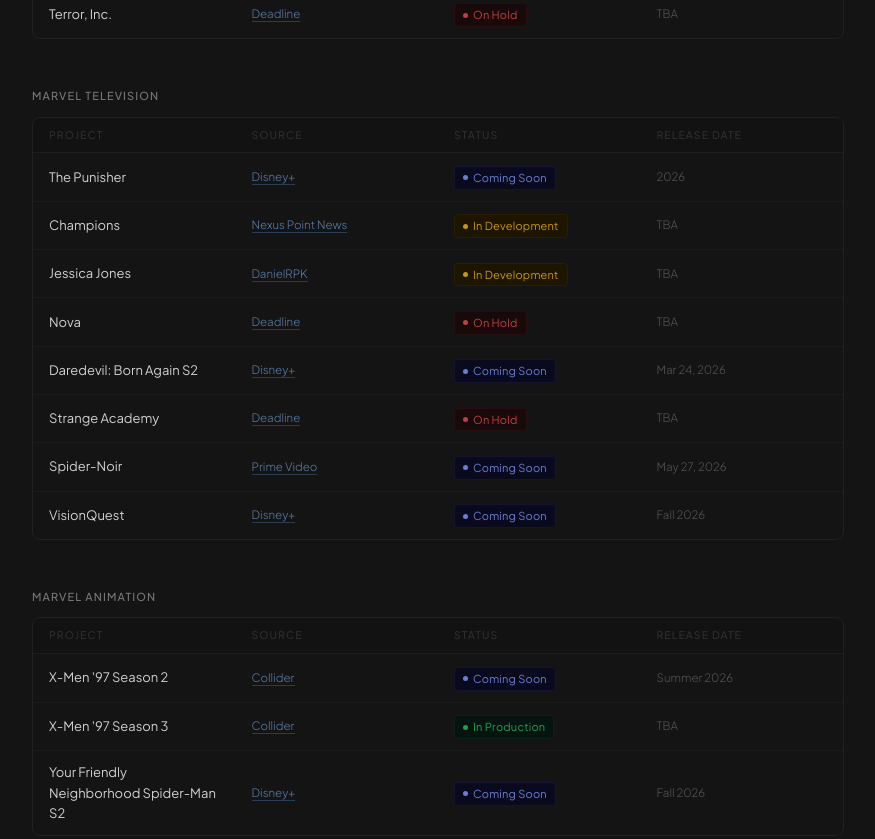
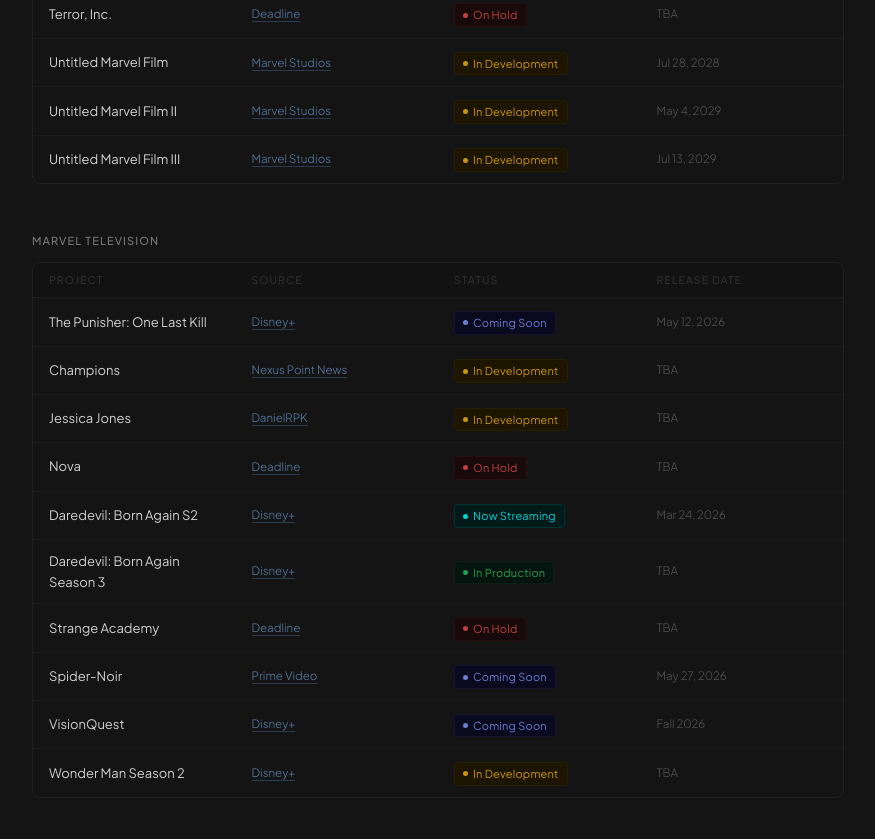
Before and after one commit to MCUFilmNews/MCUFilmNews-02, a plain HTML site: page index.html in a window 1280 px wide. Shown: the part 555-1394 px from the top of the page, without its empty margins (202-1077 px from the left). Drawn offline with nearby package versions, Linux system fonts and the light colour scheme.

Commit message:
Update index.html

```diff
--- a/index.html
+++ b/index.html
@@ -191,6 +191,9 @@
   .cs { background: #0a0a1e; color: #6a7fd4; border: 1px solid #141430; }
   .cs .dot { background: #6a7fd4; }
 
+  .ns { background: #001a1a; color: #00d4d4; border: 1px solid #003535; }
+  .ns .dot { background: #00d4d4; }
+
   footer {
     border-top: 1px solid #1e1e1e;
     padding-top: 20px;
@@ -232,12 +235,15 @@
       <table>
         <thead><tr><th>Project</th><th>Source</th><th>Status</th><th>Release Date</th></tr></thead>
         <tbody>
-          <tr><td><div class="name">Avengers: Doomsday</div></td><td class="src"><a href="https://www.marvel.com/movies/avengers-doomsday" target="_blank">Marvel Studios</a></td><td><span class="b c"><span class="dot"></span>In Production<td class="src">Dec 18, 2026</td></tr>
-          <tr><td><div class="name">Avengers: Secret Wars</div></td><td class="src"><a href="https://www.marvel.com/movies/avengers-secret-wars" target="_blank">Marvel Studios</a></td><td><span class="b r"><span class="dot"></span>In Development<td class="src">Dec 17, 2027</td></tr>
+          <tr><td><div class="name">Avengers: Doomsday</div></td><td class="src"><a href="https://www.marvel.com/movies/avengers-doomsday" target="_blank">Marvel Studios</a></td><td><span class="b c"><span class="dot"></span>In Production</span></td><td class="src">Dec 18, 2026</td></tr>
+          <tr><td><div class="name">Avengers: Secret Wars</div></td><td class="src"><a href="https://www.marvel.com/movies/avengers-secret-wars" target="_blank">Marvel Studios</a></td><td><span class="b r"><span class="dot"></span>In Development</span></td><td class="src">Dec 17, 2027</td></tr>
           <tr><td><div class="name">Spider-Man: Brand New Day</div></td><td class="src"><a href="https://spidermanbrandnewday.movie/" target="_blank">Sony Pictures</a></td><td><span class="b cs"><span class="dot"></span>Coming Soon</span></td><td class="src">Jul 31, 2026</td></tr>
-          <tr><td><div class="name">X-Men</div></td><td class="src"><a href="https://x.com/MCUFilmNews/status/1935721881254207830?s=20" target="_blank">Variety</a></td><td><span class="b r"><span class="dot"></span>In Development<td class="src">TBA</td></tr>
-          <tr><td><div class="name">Midnight Sons</div></td><td class="src"><a href="https://x.com/MCUFilmNews/status/1800546522788188466?s=20" target="_blank">Nexus Point News</a></td><td><span class="b r"><span class="dot"></span>In Development<td class="src">TBA</td></tr>
-          <tr><td><div class="name">Terror, Inc.</div></td><td class="src"><a href="https://x.com/MCUFilmNews/status/1892640658994631144?s=20" target="_blank">Deadline</a></td><td><span class="b h"><span class="dot"></span>On Hold<td class="src">TBA</td></tr>
+          <tr><td><div class="name">X-Men</div></td><td class="src"><a href="https://x.com/MCUFilmNews/status/1935721881254207830?s=20" target="_blank">Variety</a></td><td><span class="b r"><span class="dot"></span>In Development</span></td><td class="src">TBA</td></tr>
+          <tr><td><div class="name">Midnight Sons</div></td><td class="src"><a href="https://x.com/MCUFilmNews/status/1800546522788188466?s=20" target="_blank">Nexus Point News</a></td><td><span class="b r"><span class="dot"></span>In Development</span></td><td class="src">TBA</td></tr>
+          <tr><td><div class="name">Terror, Inc.</div></td><td class="src"><a href="https://x.com/MCUFilmNews/status/1892640658994631144?s=20" target="_blank">Deadline</a></td><td><span class="b h"><span class="dot"></span>On Hold</span></td><td class="src">TBA</td></tr>
+          <tr><td><div class="name">Untitled Marvel Film</div></td><td class="src"><a href="https://x.com/MCUFilmNews/status/2035052252847907213?s=20" target="_blank">Marvel Studios</a></td><td><span class="b r"><span class="dot"></span>In Development</span></td><td class="src">Jul 28, 2028</td></tr>
+          <tr><td><div class="name">Untitled Marvel Film II</div></td><td class="src"><a href="https://x.com/MCUFilmNews/status/2035052252847907213?s=20" target="_blank">Marvel Studios</a></td><td><span class="b r"><span class="dot"></span>In Development</span></td><td class="src">May 4, 2029</td></tr>
+          <tr><td><div class="name">Untitled Marvel Film III</div></td><td class="src"><a href="https://x.com/MCUFilmNews/status/2035052252847907213?s=20" target="_blank">Marvel Studios</a></td><td><span class="b r"><span class="dot"></span>In Development</span></td><td class="src">Jul 13, 2029</td></tr>
         </tbody>
       </table>
     </div>
@@ -249,14 +255,16 @@
       <table>
         <thead><tr><th>Project</th><th>Source</th><th>Status</th><th>Release Date</th></tr></thead>
         <tbody>
-          <tr><td><div class="name">The Punisher</div></td><td class="src"><a href="https://x.com/MCUFilmNews/status/2020739156079714624?s=20" target="_blank">Disney+</a></td><td><span class="b cs"><span class="dot"></span>Coming Soon</span></td><td class="src">2026</td></tr>
-          <tr><td><div class="name">Champions</div></td><td class="src"><a href="https://x.com/MCUFilmNews/status/1860399165496570201" target="_blank">Nexus Point News</a></td><td><span class="b r"><span class="dot"></span>In Development<td class="src">TBA</td></tr>
-          <tr><td><div class="name">Jessica Jones</div></td><td class="src"><a href="https://x.com/MCUFilmNews/status/2008003389037412483?s=20" target="_blank">DanielRPK</a></td><td><span class="b r"><span class="dot"></span>In Development<td class="src">TBA</td></tr>
-          <tr><td><div class="name">Nova</div></td><td class="src"><a href="https://x.com/MCUFilmNews/status/1892640658994631144?s=20" target="_blank">Deadline</a></td><td><span class="b h"><span class="dot"></span>On Hold<td class="src">TBA</td></tr>
-          <tr><td><div class="name">Daredevil: Born Again S2</div></td><td class="src"><a href="https://x.com/MCUFilmNews/status/2029660740014203184?s=20" target="_blank">Disney+</a></td><td><span class="b cs"><span class="dot"></span>Coming Soon<td class="src">Mar 24, 2026</td></tr>
-          <tr><td><div class="name">Strange Academy</div></td><td class="src"><a href="https://x.com/MCUFilmNews/status/1892640658994631144?s=20" target="_blank">Deadline</a></td><td><span class="b h"><span class="dot"></span>On Hold<td class="src">TBA</td></tr>
-          <tr><td><div class="name">Spider-Noir</div></td><td class="src"><a href="https://x.com/MCUFilmNews/status/2021997336130728203?s=20" target="_blank">Prime Video</a></td><td><span class="b cs"><span class="dot"></span>Coming Soon<td class="src">May 27, 2026</td></tr>
-          <tr><td><div class="name">VisionQuest</div></td><td class="src"><a href="https://x.com/MCUFilmNews/status/1977319724498497999?s=20" target="_blank">Disney+</a></td><td><span class="b cs"><span class="dot"></span>Coming Soon<td class="src">Fall 2026</td></tr>
+          <tr><td><div class="name">The Punisher: One Last Kill</div></td><td class="src"><a href="https://x.com/MCUFilmNews/status/2036434124584657060?s=20" target="_blank">Disney+</a></td><td><span class="b cs"><span class="dot"></span>Coming Soon</span></td><td class="src">May 12, 2026</td></tr>
+          <tr><td><div class="name">Champions</div></td><td class="src"><a href="https://x.com/MCUFilmNews/status/1860399165496570201" target="_blank">Nexus Point News</a></td><td><span class="b r"><span class="dot"></span>In Development</span></td><td class="src">TBA</td></tr>
+          <tr><td><div class="name">Jessica Jones</div></td><td class="src"><a href="https://x.com/MCUFilmNews/status/2008003389037412483?s=20" target="_blank">DanielRPK</a></td><td><span class="b r"><span class="dot"></span>In Development</span></td><td class="src">TBA</td></tr>
+          <tr><td><div class="name">Nova</div></td><td class="src"><a href="https://x.com/MCUFilmNews/status/1892640658994631144?s=20" target="_blank">Deadline</a></td><td><span class="b h"><span class="dot"></span>On Hold</span></td><td class="src">TBA</td></tr>
+          <tr><td><div class="name">Daredevil: Born Again S2</div></td><td class="src"><a href="https://x.com/MCUFilmNews/status/2036610922987520413?s=20" target="_blank">Disney+</a></td><td><span class="b ns"><span class="dot"></span>Now Streaming</span></td><td class="src">Mar 24, 2026</td></tr>
+          <tr><td><div class="name">Daredevil: Born Again Season 3</div></td><td class="src"><a href="https://x.com/MCUFilmNews/status/2036439378499870990?s=20" target="_blank">Disney+</a></td><td><span class="b c"><span class="dot"></span>In Production</span></td><td class="src">TBA</td></tr>
+          <tr><td><div class="name">Strange Academy</div></td><td class="src"><a href="https://x.com/MCUFilmNews/status/1892640658994631144?s=20" target="_blank">Deadline</a></td><td><span class="b h"><span class="dot"></span>On Hold</span></td><td class="src">TBA</td></tr>
+          <tr><td><div class="name">Spider-Noir</div></td><td class="src"><a href="https://x.com/MCUFilmNews/status/2021997336130728203?s=20" target="_blank">Prime Video</a></td><td><span class="b cs"><span class="dot"></span>Coming Soon</span></td><td class="src">May 27, 2026</td></tr>
+          <tr><td><div class="name">VisionQuest</div></td><td class="src"><a href="https://x.com/MCUFilmNews/status/1977319724498497999?s=20" target="_blank">Disney+</a></td><td><span class="b cs"><span class="dot"></span>Coming Soon</span></td><td class="src">Fall 2026</td></tr>
+          <tr><td><div class="name">Wonder Man Season 2</div></td><td class="src"><a href="https://x.com/MCUFilmNews/status/2036174018294980799?s=20" target="_blank">Disney+</a></td><td><span class="b r"><span class="dot"></span>In Development</span></td><td class="src">TBA</td></tr>
         </tbody>
       </table>
     </div>
@@ -268,9 +276,9 @@
       <table>
         <thead><tr><th>Project</th><th>Source</th><th>Status</th><th>Release Date</th></tr></thead>
         <tbody>
-          <tr><td><div class="name">X-Men '97 Season 2</div></td><td class="src"><a href="https://x.com/MCUFilmNews/status/1977305922864370058?s=20" target="_blank">Collider</a></td><td><span class="b cs"><span class="dot"></span>Coming Soon<td class="src">Summer 2026</td></tr>
+          <tr><td><div class="name">X-Men '97 Season 2</div></td><td class="src"><a href="https://x.com/MCUFilmNews/status/1977305922864370058?s=20" target="_blank">Collider</a></td><td><span class="b cs"><span class="dot"></span>Coming Soon</span></td><td class="src">Summer 2026</td></tr>
           <tr><td><div class="name">X-Men '97 Season 3</div></td><td class="src"><a href="https://x.com/MCUFilmNews/status/1900915947151745475?s=20" target="_blank">Collider</a></td><td><span class="b c"><span class="dot"></span>In Production</span></td><td class="src">TBA</td></tr>
-          <tr><td><div class="name">Your Friendly Neighborhood Spider-Man S2</div></td><td class="src"><a href="https://x.com/MCUFilmNews/status/2021669809617088707?s=20" target="_blank">Disney+</a></td><td><span class="b cs"><span class="dot"></span>Coming Soon<td class="src">Fall 2026</td></tr>
+          <tr><td><div class="name">Your Friendly Neighborhood Spider-Man S2</div></td><td class="src"><a href="https://x.com/MCUFilmNews/status/2021669809617088707?s=20" target="_blank">Disney+</a></td><td><span class="b cs"><span class="dot"></span>Coming Soon</span></td><td class="src">Fall 2026</td></tr>
         </tbody>
       </table>
     </div>
@@ -283,8 +291,8 @@
         <thead><tr><th>Project</th><th>Source</th><th>Status</th><th>Release Date</th></tr></thead>
         <tbody>
           <tr><td><div class="name">Spider-Man: Beyond the Spider-Verse</div></td><td class="src"><a href="https://x.com/MCUFilmNews/status/1971002761371320649?s=20" target="_blank">Sony Pictures</a></td><td><span class="b c"><span class="dot"></span>In Production</span></td><td class="src">Jun 4, 2027</td></tr>
-          <tr><td><div class="name">Spider-Gwen</div></td><td class="src"><a href="https://x.com/MCUFilmNews/status/2022052641048764672?s=20" target="_blank">THR</a></td><td><span class="b r"><span class="dot"></span>In Development<td class="src">TBA</td></tr>
-          <tr><td><div class="name">Spider-Punk</div></td><td class="src"><a href="https://x.com/MCUFilmNews/status/2022052641048764672?s=20" target="_blank">THR</a></td><td><span class="b r"><span class="dot"></span>In Development<td class="src">TBA</td></tr>
+          <tr><td><div class="name">Spider-Gwen</div></td><td class="src"><a href="https://x.com/MCUFilmNews/status/2022052641048764672?s=20" target="_blank">THR</a></td><td><span class="b r"><span class="dot"></span>In Development</span></td><td class="src">TBA</td></tr>
+          <tr><td><div class="name">Spider-Punk</div></td><td class="src"><a href="https://x.com/MCUFilmNews/status/2022052641048764672?s=20" target="_blank">THR</a></td><td><span class="b r"><span class="dot"></span>In Development</span></td><td class="src">TBA</td></tr>
           <tr><td><div class="name">Spider-Man: Miles Morales</div></td><td class="src"><a href="https://variety.com/2021/film/news/spider-man-miles-morales-movie-confirmed-amy-pascal-1235112602/" target="_blank">Variety</a></td><td><span class="b r"><span class="dot"></span>In Development</span></td><td class="src">TBA</td></tr>
         </tbody>
       </table>
@@ -495,10 +503,73 @@
     studio: "Marvel Studios",
     cast: []
   },
-  "The Punisher": {
+  "Daredevil: Born Again Season 3": {
+    status: "In Production",
+    statusClass: "c",
+    release: "Mar 2027",
+    tagline: "Currently filming. Showrunner Dario Scardapane confirmed Season 3 will return to street-level storytelling.",
+    director: "TBA",
+    writer: "Dario Scardapane (Showrunner)",
+    producer: "Kevin Feige, Brad Winderbaum",
+    studio: "Marvel Television",
+    cast: [
+      ["Charlie Cox", "Matt Murdock / Daredevil"],
+      ["Vincent D'Onofrio", "Wilson Fisk / Kingpin"],
+      ["Wilson Bethel", "Benjamin Poindexter / Bullseye"],
+      ["Arty Froushan", "Buck Cashman"],
+    ]
+  },
+  "Wonder Man Season 2": {
+    status: "In Development",
+    statusClass: "r",
+    release: "TBA",
+    tagline: "Renewed for a second season following critical acclaim (91% on Rotten Tomatoes). Yahya Abdul-Mateen II and Ben Kingsley confirmed to return.",
+    director: "Destin Daniel Cretton",
+    writer: "Andrew Guest (Showrunner)",
+    producer: "Kevin Feige, Brad Winderbaum, Destin Daniel Cretton, Andrew Guest",
+    studio: "Marvel Television",
+    cast: [
+      ["Yahya Abdul-Mateen II", "Simon Williams / Wonder Man"],
+      ["Ben Kingsley", "Trevor Slattery"],
+    ]
+  },
+  "Untitled Marvel Film": {
+    status: "In Development",
+    statusClass: "r",
+    release: "Jul 28, 2028",
+    tagline: "One of three untitled Marvel Studios films with announced release dates.",
+    director: "TBA",
+    writer: "TBA",
+    producer: "TBA",
+    studio: "Marvel Studios",
+    cast: []
+  },
+  "Untitled Marvel Film II": {
+    status: "In Development",
+    statusClass: "r",
+    release: "May 4, 2029",
+    tagline: "One of three untitled Marvel Studios films with announced release dates.",
+    director: "TBA",
+    writer: "TBA",
+    producer: "TBA",
+    studio: "Marvel Studios",
+    cast: []
+  },
+  "Untitled Marvel Film III": {
+    status: "In Development",
+    statusClass: "r",
+    release: "Jul 13, 2029",
+    tagline: "One of three untitled Marvel Studios films with announced release dates.",
+    director: "TBA",
+    writer: "TBA",
+    producer: "TBA",
+    studio: "Marvel Studios",
+    cast: []
+  },
+  "The Punisher: One Last Kill": {
     status: "Coming Soon",
     statusClass: "cs",
-    release: "Summer 2026",
+    release: "May 12, 2026",
     tagline: "Frank Castle escapes Wilson Fisk's private prison and faces Ma Gnucci, a ruthless disabled crime boss seeking revenge.",
     director: "Reinaldo Marcus Green",
     writer: "Jon Bernthal, Reinaldo Marcus Green",
@@ -556,9 +627,9 @@
     ]
   },
   "Daredevil: Born Again S2": {
-    status: "Coming Soon",
-    statusClass: "cs",
-    release: "Mar 24, 2026",
+    status: "Now Streaming",
+    statusClass: "ns",
+    release: "Streaming Now",
     tagline: "Mayor Wilson Fisk crushes New York City underfoot as he hunts down public enemy number one, the Hell's Kitchen vigilante known as Daredevil. But beneath the horned mask, Matt Murdock will try to fight back from the shadows to tear down the Kingpin's corrupt empire and redeem his home. Resist. Rebel. Rebuild.",
     director: "Justin Benson & Aaron Moorhead (Ep 1-2), Solvan 'Slick' Naim (Ep 3-4), Angela Barnes (Ep 5-6), Iain B. MacDonald (Ep 7-8)",
     writer: "Dario Scardapane (Showrunner), Jesse Wigutow, Heather Bellson, Grainne Godfree, Chantelle Wells, Omar Najam",
@@ -632,7 +703,7 @@
     release: "Fall 2026",
     tagline: "White Vision tries to regain his memories and humanity, encountering various AIs from across the MCU — including the villainous Ultron — in a trippy mansion inside his own mind.",
     director: "Terry Matalas",
-    writer: "Terry Matalas, Chris Monfette, Michael A. Taylor, Cindy Appel, Matt Okumura",
+    writer: "Terry Matalas (Ep 1, 2, 8), Cindy Appel (Ep 3), Michael Taylor (Ep 4), Christopher Monfette (Ep 5), Nicole Falsetti (Ep 6), Matthew Okumura (Ep 7)",
     producer: "Brad Winderbaum",
     studio: "Marvel Television",
     cast: [
```
